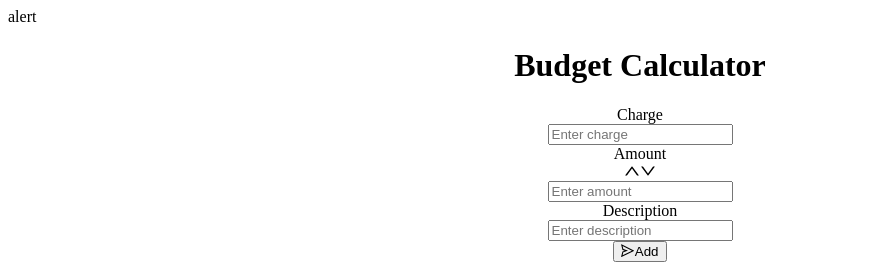
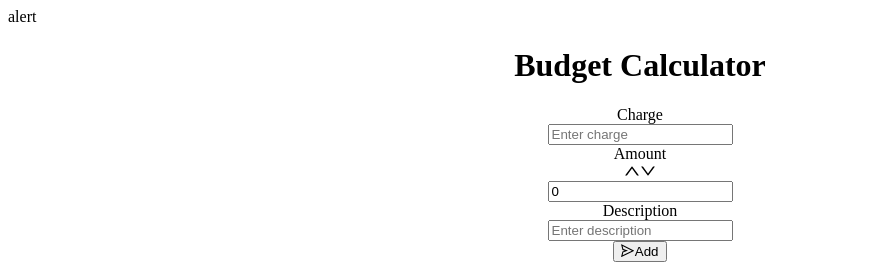
Before and after one commit to alican-uver/React-Budget-Calculator, a React (Create React App) app: page / in a window 1280 px wide. Shown: the top 271 px of the page, without its empty margins (0-880 px from the left). Built offline with nearby package versions, Linux system fonts and the light colour scheme; the HTML template or start-up script is replaced by a standard one.

Commit message:
input issues fixed

```diff
--- a/src/components/ExpenseForm.js
+++ b/src/components/ExpenseForm.js
@@ -49,7 +49,9 @@ const ExpenseForm = () => {
                 label="Charge"
                 rules={[{ required: true, message: 'Please input your charge!' }]}
             >
-                <Input type="text" placeholder="Enter charge"
+                <Input
+                    type="text"
+                    placeholder="Enter charge"
                     name="charge"
                     value={chargeValue}
                     onChange={handleCharge}
@@ -58,7 +60,6 @@ const ExpenseForm = () => {
             <Form.Item
                 className="form-label"
                 label="Amount"
-                name="amount"
                 rules={[{ required: true, message: 'Please input your amount!' }]}
             >
                 <InputNumber
@@ -66,18 +67,19 @@ const ExpenseForm = () => {
                     onChange={handleAmount}
                     type="number"
                     style={{ width: '100%' }}
+                    name="amount"
                     placeholder="Enter amount" />
             </Form.Item>
             <Form.Item
                 className="form-label"
                 label="Description"
-                name="description"
                 rules={[{ required: true, message: 'Please input your description!' }]}
             >
                 <Input
                     value={descriptionValue}
                     onChange={handleDescription}
                     type="text"
+                    name="description"
                     placeholder="Enter description" />
             </Form.Item>
             <Button
```
